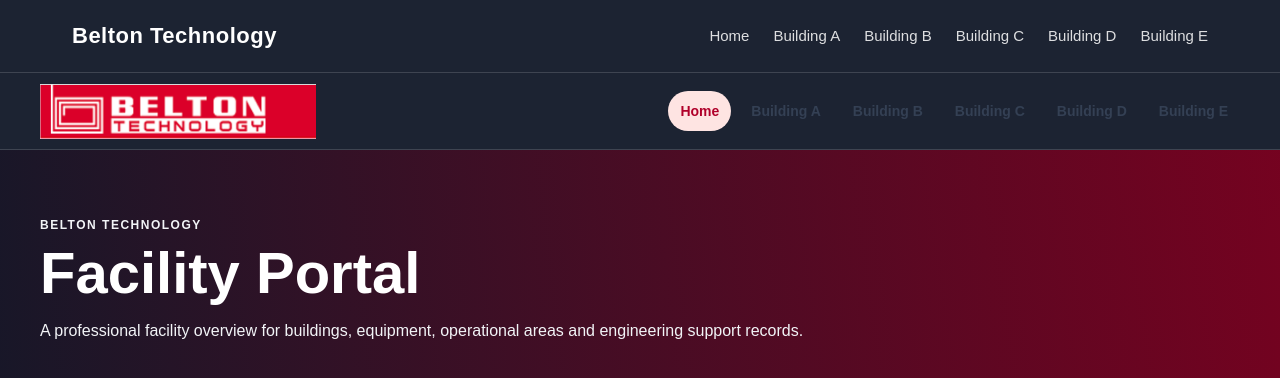
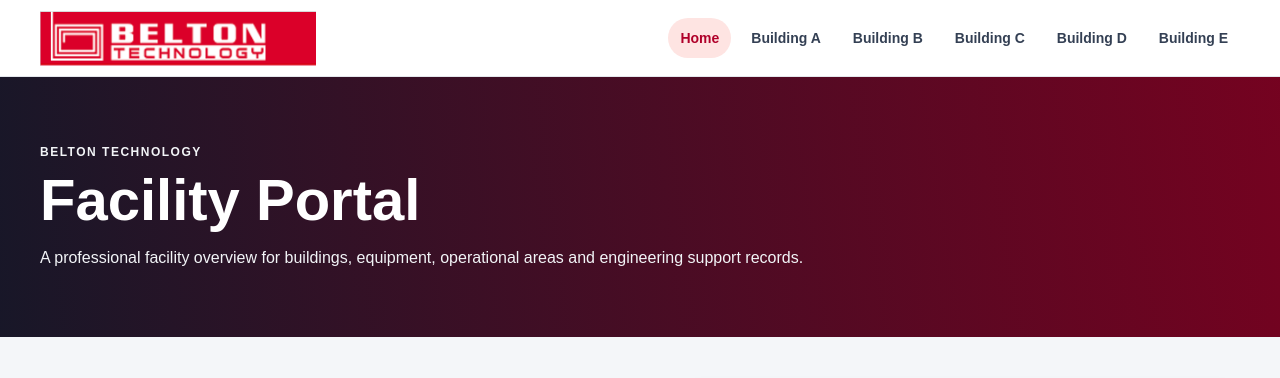
Before and after one commit to Anishas192562/Belton-Technology-, a plain HTML site: page index.html in a window 1280 px wide. Shown: the top 378 px of the page. Drawn offline with Linux system fonts and the light colour scheme.

Commit message:
Remove duplicate sticky navigation

```diff
--- a/index.html
+++ b/index.html
@@ -7,21 +7,6 @@
   <link rel="stylesheet" href="style.css" />
 </head>
 <body>
-
-<header class="site-header">
-  <nav class="navbar">
-    <a href="index.html" class="logo">Belton Technology</a>
-
-    <div class="nav-links">
-      <a href="index.html">Home</a>
-      <a href="buildingA.html">Building A</a>
-      <a href="buildingB.html">Building B</a>
-      <a href="buildingC.html">Building C</a>
-      <a href="buildingD.html">Building D</a>
-      <a href="buildingE.html">Building E</a>
-    </div>
-  </nav>
-</header>
 
   <header class="site-header">
     <div class="container header-inner">
--- a/style.css
+++ b/style.css
@@ -536,55 +536,3 @@
   transform: rotate(-45deg);
   margin-right: 4px;
 }
-
-
-
-
-
-.site-header {
-  position: sticky;
-  top: 0;
-  z-index: 1000;
-  background: rgba(16, 24, 40, 0.95);
-  backdrop-filter: blur(10px);
-  border-bottom: 1px solid rgba(255, 255, 255, 0.15);
-}
-
-.navbar {
-  height: 72px;
-  max-width: 1200px;
-  margin: 0 auto;
-  padding: 0 32px;
-
-  display: flex;
-  align-items: center;
-  justify-content: space-between;
-}
-
-.logo {
-  color: white;
-  font-size: 22px;
-  font-weight: 700;
-  text-decoration: none;
-  letter-spacing: 0.5px;
-}
-
-.nav-links {
-  display: flex;
-  align-items: center;
-  gap: 24px;
-}
-
-.nav-links a {
-  color: white;
-  text-decoration: none;
-  font-size: 15px;
-  font-weight: 500;
-  opacity: 0.85;
-  transition: opacity 0.3s ease, color 0.3s ease;
-}
-
-.nav-links a:hover {
-  opacity: 1;
-  color: #ffffff;
-}
```
Also changed, not shown: buildingA.html (+0 -15 lines), buildingB.html (+0 -15 lines), buildingC.html (+0 -15 lines), buildingD.html (+0 -15 lines), buildingE.html (+0 -15 lines).
